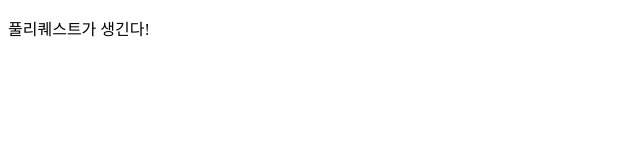
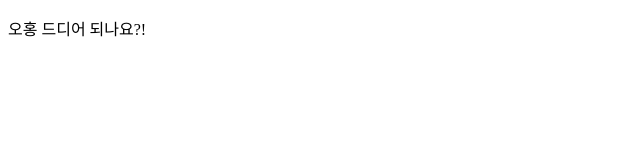
Before and after one commit to Yooniverse42/GitInitTest, a plain HTML site: page index.html in a window 1280 px wide. Shown: the full height of the page, 0-640 px from the left. Drawn offline with Linux system fonts and the light colour scheme.

Commit message:
터미널에서 커밋

```diff
--- a/index.html
+++ b/index.html
@@ -6,6 +6,6 @@
   <title>아까 잘못 눌렀어 얘가 새로운 기능 돌입</title>
 </head>
 <body>
-  <p>풀리퀘스트가 생긴다!</p>
+  <p>오홍 드디어 되나요?!</p>
 </body>
 </html>
```
